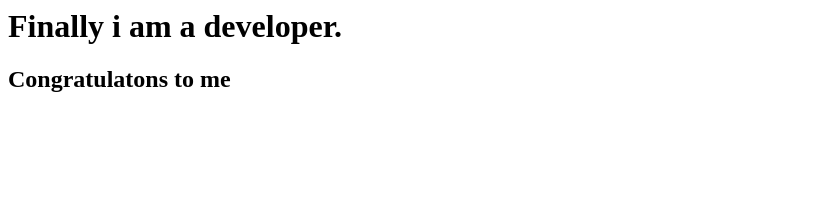
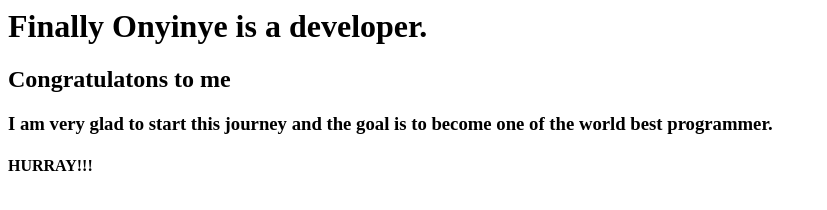
Before and after one commit to CynthiaOnye/thecynicework, a plain HTML site: page index.html in a window 1280 px wide. Shown: the whole page, without its empty margins (0-827 px from the left). Drawn offline with Linux system fonts and the light colour scheme.

Commit message:
second commit

```diff
--- a/index.html
+++ b/index.html
@@ -1,2 +1,4 @@
-<h1>Finally i am a developer.</h1>
+<h1>Finally Onyinye is a developer.</h1>
 <h2>Congratulatons to me</h2>
+<h3>I am very glad to start this journey and the goal is to become one of the world best programmer.</h3>
+<h4>HURRAY!!!</h4>
```
